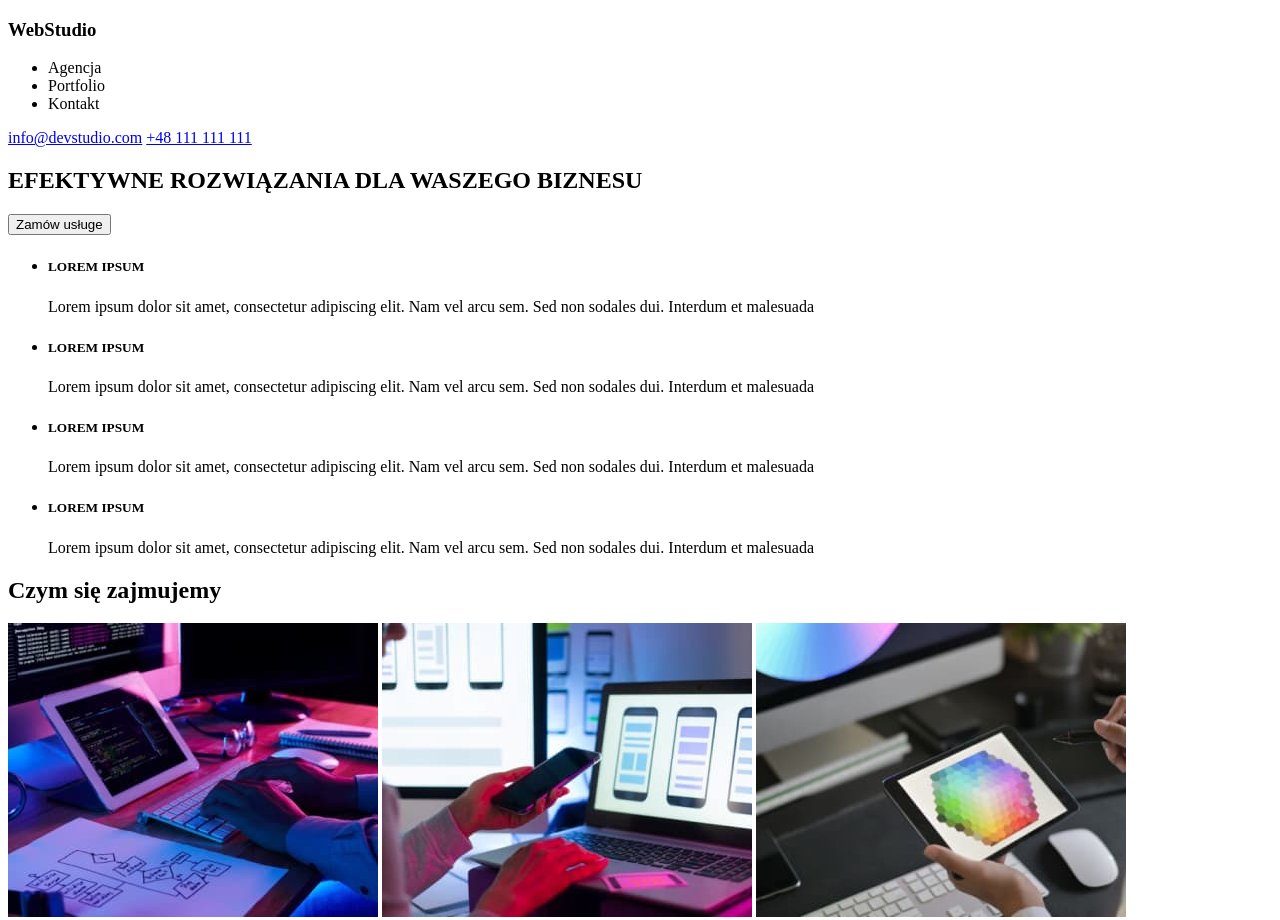
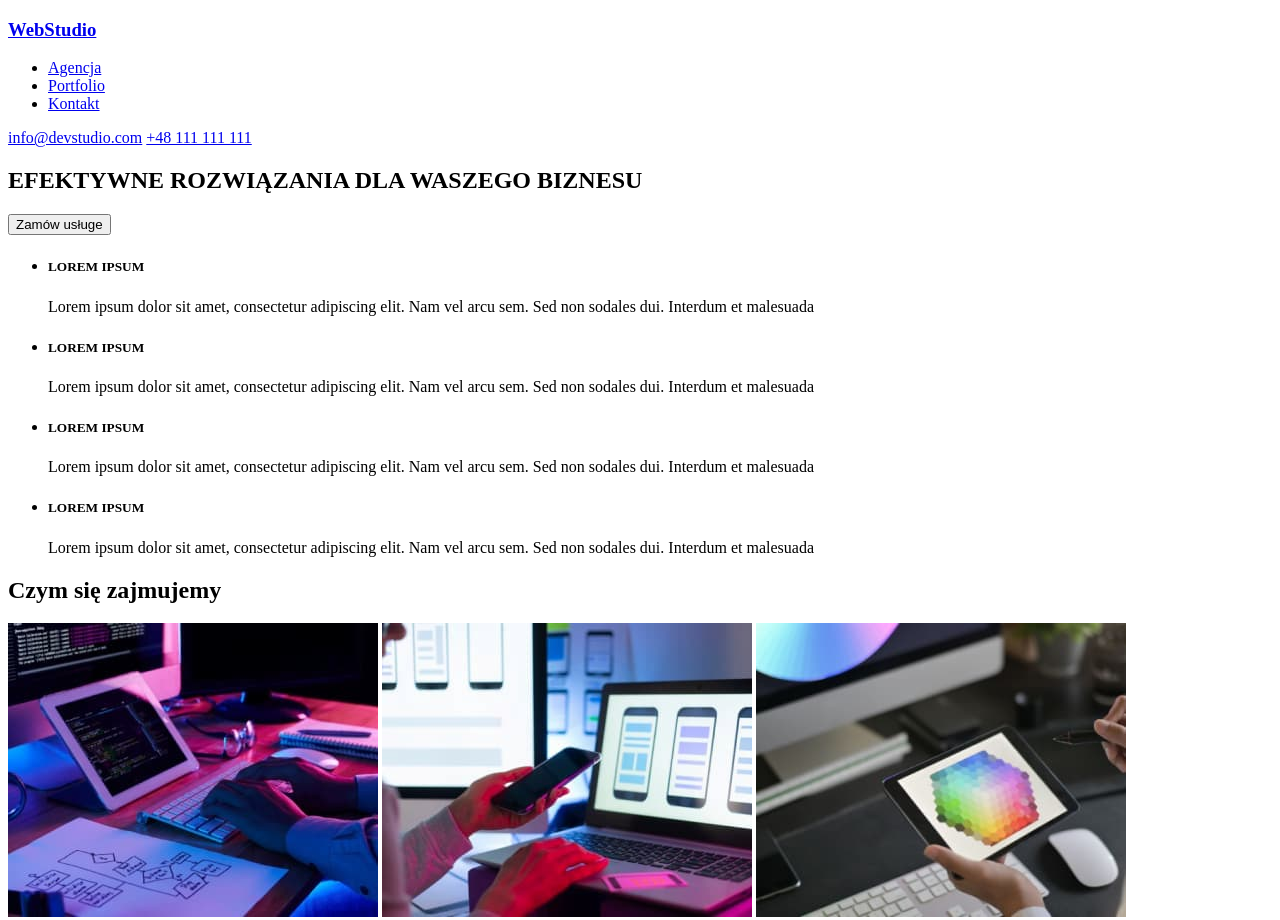
Before and after one commit to mpawlowski98/goit-markup-hw-03, a plain HTML site: page index.html in a window 1280 px wide. Shown: the top 920 px of the page. Drawn offline with Linux system fonts and the light colour scheme.

Commit message:
Update index.html

```diff
--- a/index.html
+++ b/index.html
@@ -8,12 +8,12 @@
   </head>
   <body>
     <header>
-      <h3>WebStudio</h3>
+      <h3><a href="/index.html">WebStudio</a></h3>
       <nav>
         <ul>
-          <li>Agencja</li>
-          <li>Portfolio</li>
-          <li>Kontakt</li>
+          <li><a href="/index.html">Agencja</a></li>
+          <li><a href="/index.html">Portfolio</a></li>
+          <li><a href="/index.html">Kontakt</a></li>
         </ul>
       </nav>
       <a href="/info@devstudio.com">info@devstudio.com</a>
```
